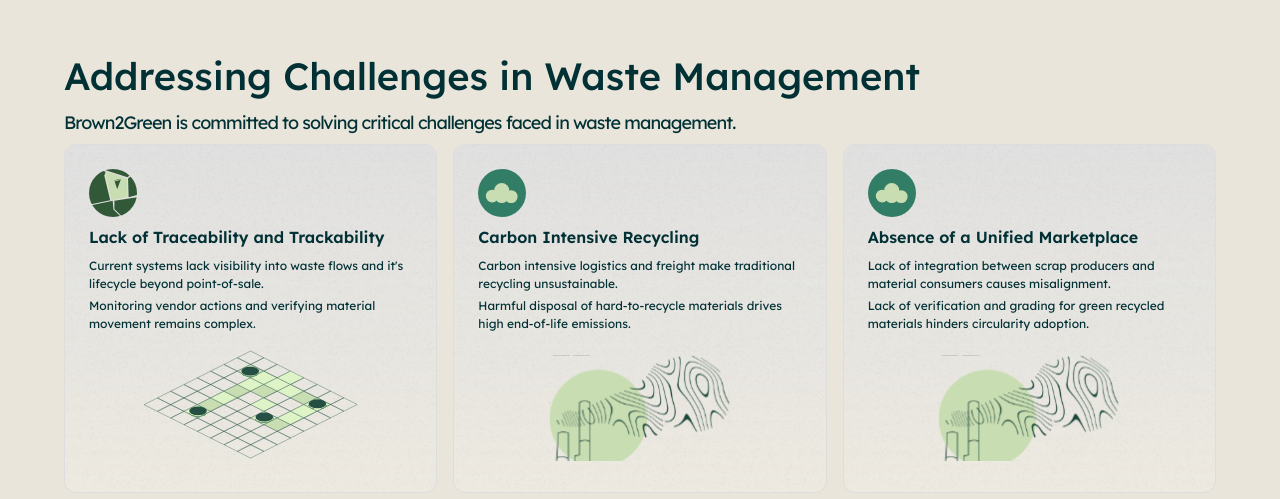
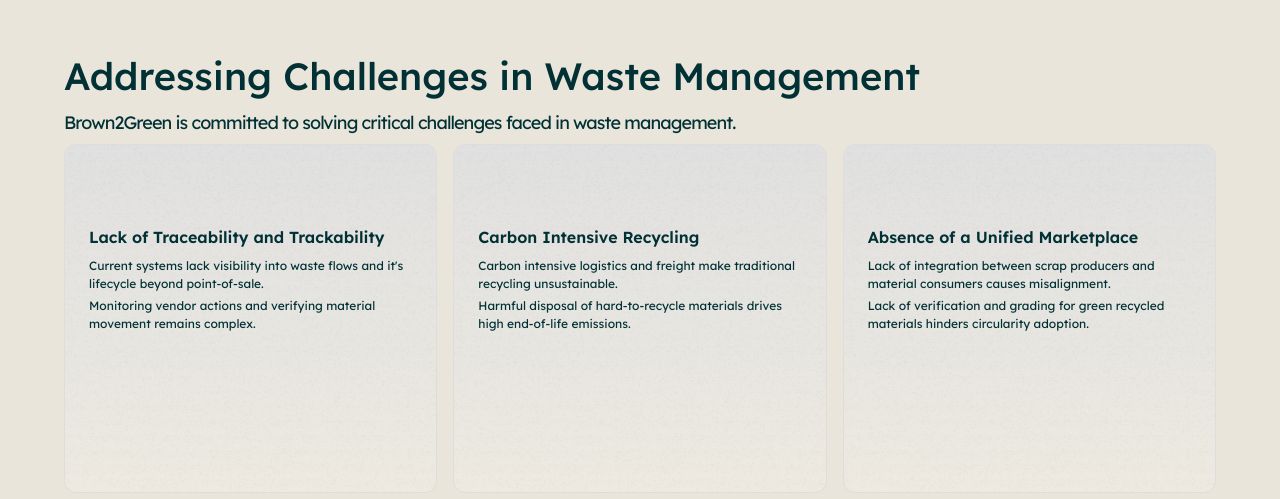
Before and after one commit to raptor-07/b2gs-test-v3, a Next.js app: page / in a window 1280 px wide. Shown: the part 127-626 px from the top of the page. Built offline with nearby package versions, Linux system fonts and the light colour scheme.

Commit message:
transiton

```diff
--- a/src/ui/sections/challenges/components/ChallengeCard.tsx
+++ b/src/ui/sections/challenges/components/ChallengeCard.tsx
@@ -1,6 +1,6 @@
 "use client";
 
-import { AnimatePresence, motion } from "framer-motion";
+import { motion } from "framer-motion";
 import Image from "next/image";
 import { useRef, useState, useCallback } from "react";
 import { LottieFilesPlayer } from "@/components/lottie/client/LottieFilesPlayer";
@@ -81,13 +81,15 @@
       <div className="relative z-10 flex flex-col items-start gap-2 w-full">
         {/* Icon Lottie */}
         <div className="w-12 h-12 relative">
-          <AnimatePresence mode="wait">
-            {isIconPlayerReady ? (
+          <motion.div layout className="w-full h-full relative">
+            {!isIconPlayerReady && (
               <motion.div
-                key="icon-placeholder"
+                layout
                 initial={{ opacity: 1 }}
+                animate={{ opacity: 1 }}
                 exit={{ opacity: 0 }}
-                className="w-full h-full"
+                transition={{ duration: 0.3 }}
+                className="w-full h-full absolute inset-0"
               >
                 <Image
                   src={iconPlaceholderImage}
@@ -98,14 +100,14 @@
                   priority
                 />
               </motion.div>
-            ) : (
+            )}
             <motion.div
-                key="icon-lottie"
+              layout
               initial={{ opacity: 0 }}
-                animate={{ opacity: 1 }}
-                exit={{ opacity: 0 }}
+              animate={{ opacity: isIconPlayerReady ? 1 : 0 }}
               transition={{ duration: 0.3 }}
               className="w-full h-full absolute inset-0"
+              style={{ pointerEvents: isIconPlayerReady ? "auto" : "none" }}
             >
               <LottieFilesPlayer
                 id={iconPlayerId.current}
@@ -114,12 +116,10 @@
                 loop={false}
                 className="w-full h-full"
                 style={{ pointerEvents: "none" }}
-                  // onLoad={handleIconPlayerReady}
                 onReady={handleIconPlayerReady}
               />
             </motion.div>
-            )}
-          </AnimatePresence>
+          </motion.div>
         </div>
 
         {/* Title */}
@@ -139,13 +139,15 @@
         {/* Main Animation */}
         <div className="w-full flex justify-center items-center">
           <div className="w-[70%] aspect-video relative">
-            <AnimatePresence mode="wait">
-              {isMainPlayerReady ? (
+            <motion.div layout className="w-full h-full relative">
+              {!isMainPlayerReady && (
                 <motion.div
-                  key="animation-placeholder"
+                  layout
                   initial={{ opacity: 1 }}
+                  animate={{ opacity: 1 }}
                   exit={{ opacity: 0 }}
-                  className="w-full h-full"
+                  transition={{ duration: 0.3 }}
+                  className="w-full h-full absolute inset-0"
                 >
                   <Image
                     src={placeholderImage}
@@ -154,14 +156,14 @@
                     priority
                   />
                 </motion.div>
-              ) : (
+              )}
               <motion.div
-                  key="main-lottie"
+                layout
                 initial={{ opacity: 0 }}
-                  animate={{ opacity: 1 }}
-                  exit={{ opacity: 0 }}
+                animate={{ opacity: isMainPlayerReady ? 1 : 0 }}
                 transition={{ duration: 0.3 }}
                 className="w-full h-full absolute inset-0"
+                style={{ pointerEvents: isMainPlayerReady ? "auto" : "none" }}
               >
                 <LottieFilesPlayer
                   id={mainPlayerId.current}
@@ -170,12 +172,10 @@
                   loop={false}
                   className="w-full h-full"
                   style={{ pointerEvents: "none" }}
-                    // onLoad={handleMainPlayerReady}
                   onReady={handleMainPlayerReady}
                 />
               </motion.div>
-              )}
-            </AnimatePresence>
+            </motion.div>
           </div>
         </div>
       </div>
```
Lines whose indentation alone changed are shown as unchanged.
